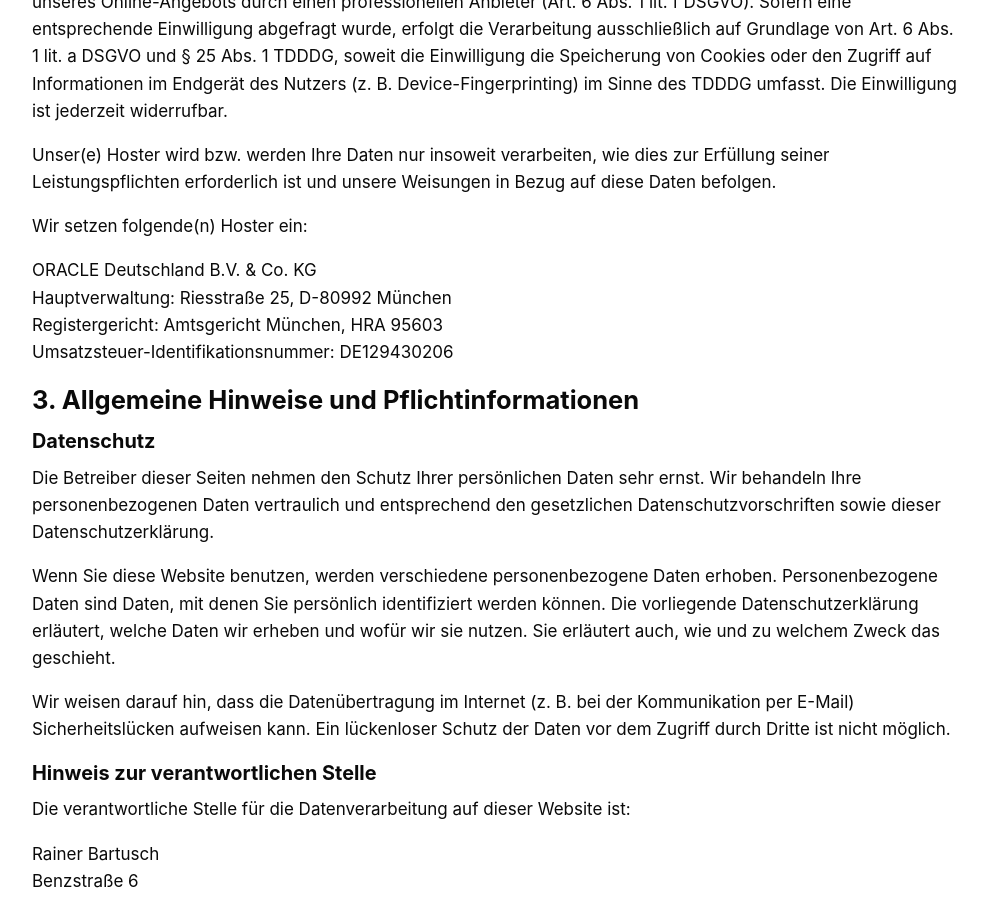
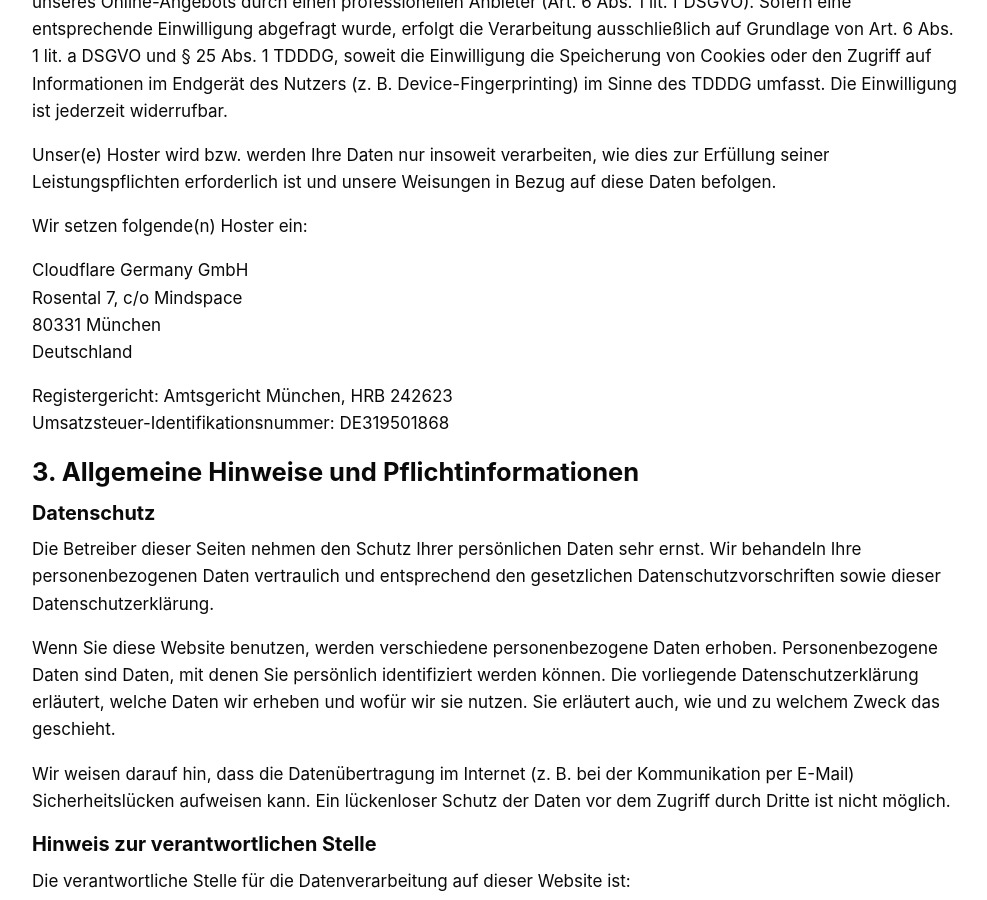
Before and after one commit to bartusch-handwerk/bartusch-handwerk-jekyll, a Jekyll site: the page built from _pages/datenschutz.md, in a window 1280 px wide and 900 px high, scrolled down 1582 px. Shown: the whole window, without its empty margins (145-1132 px from the left). Built offline with Jekyll 4.4.1, drawn with Linux system fonts in a browser that asks for light colours.

Commit message:
docs: update privacy policy hosting provider to Cloudflare
Replace Oracle Deutschland B.V. & Co. KG with Cloudflare Germany GmbH
as the website hosting provider in the Datenschutzerklärung.

Co-Authored-By: Claude Opus 4.5 <noreply@anthropic.com>

```diff
--- a/_pages/datenschutz.md
+++ b/_pages/datenschutz.md
@@ -51,10 +51,12 @@ den Zugriff auf Informationen im Endger&auml;t des Nutzers (z.&nbsp;B. Device-Fi
 TDDDG umfasst. Die Einwilligung ist jederzeit widerrufbar.</p> <p>Unser(e) Hoster wird bzw. werden Ihre Daten
 nur insoweit verarbeiten, wie dies zur Erf&uuml;llung seiner Leistungspflichten erforderlich ist und unsere
 Weisungen in Bezug auf diese Daten befolgen.</p> <p>Wir setzen folgende(n) Hoster ein:</p>
-<p>ORACLE Deutschland B.V. &amp; Co. KG<br />
-Hauptverwaltung: Riesstra&szlig;e 25, D-80992 M&uuml;nchen<br />
-Registergericht: Amtsgericht M&uuml;nchen, HRA 95603<br />
-Umsatzsteuer-Identifikationsnummer: DE129430206</p>
+<p>Cloudflare Germany GmbH<br />
+Rosental 7, c/o Mindspace<br />
+80331 M&uuml;nchen<br />
+Deutschland</p>
+<p>Registergericht: Amtsgericht M&uuml;nchen, HRB 242623<br />
+Umsatzsteuer-Identifikationsnummer: DE319501868</p>
 <h2>3. Allgemeine Hinweise und Pflicht&shy;informationen</h2>
 <h3>Datenschutz</h3> <p>Die Betreiber dieser Seiten nehmen den Schutz Ihrer pers&ouml;nlichen Daten sehr
 ernst. Wir behandeln Ihre personenbezogenen Daten vertraulich und entsprechend den gesetzlichen
```
